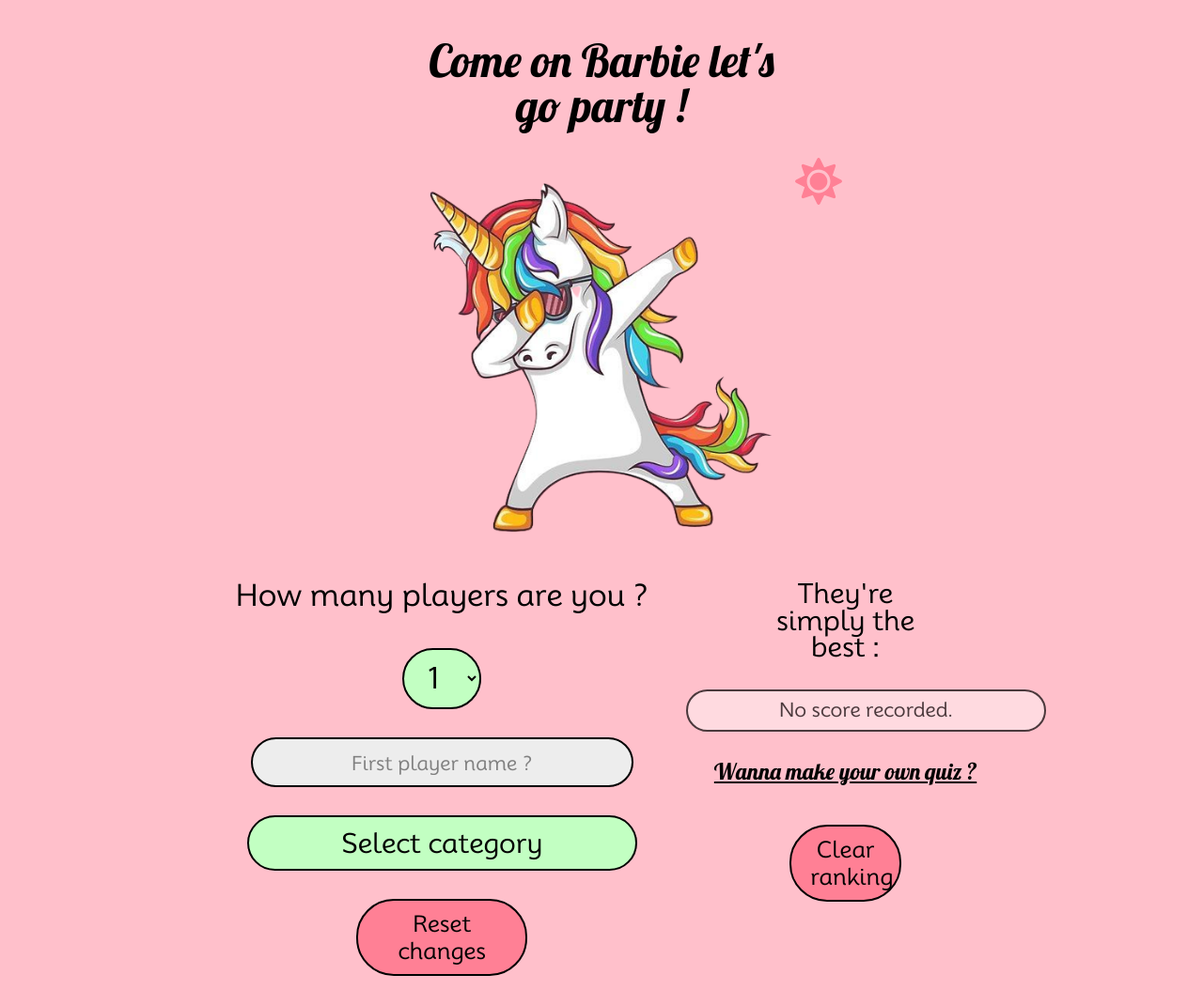
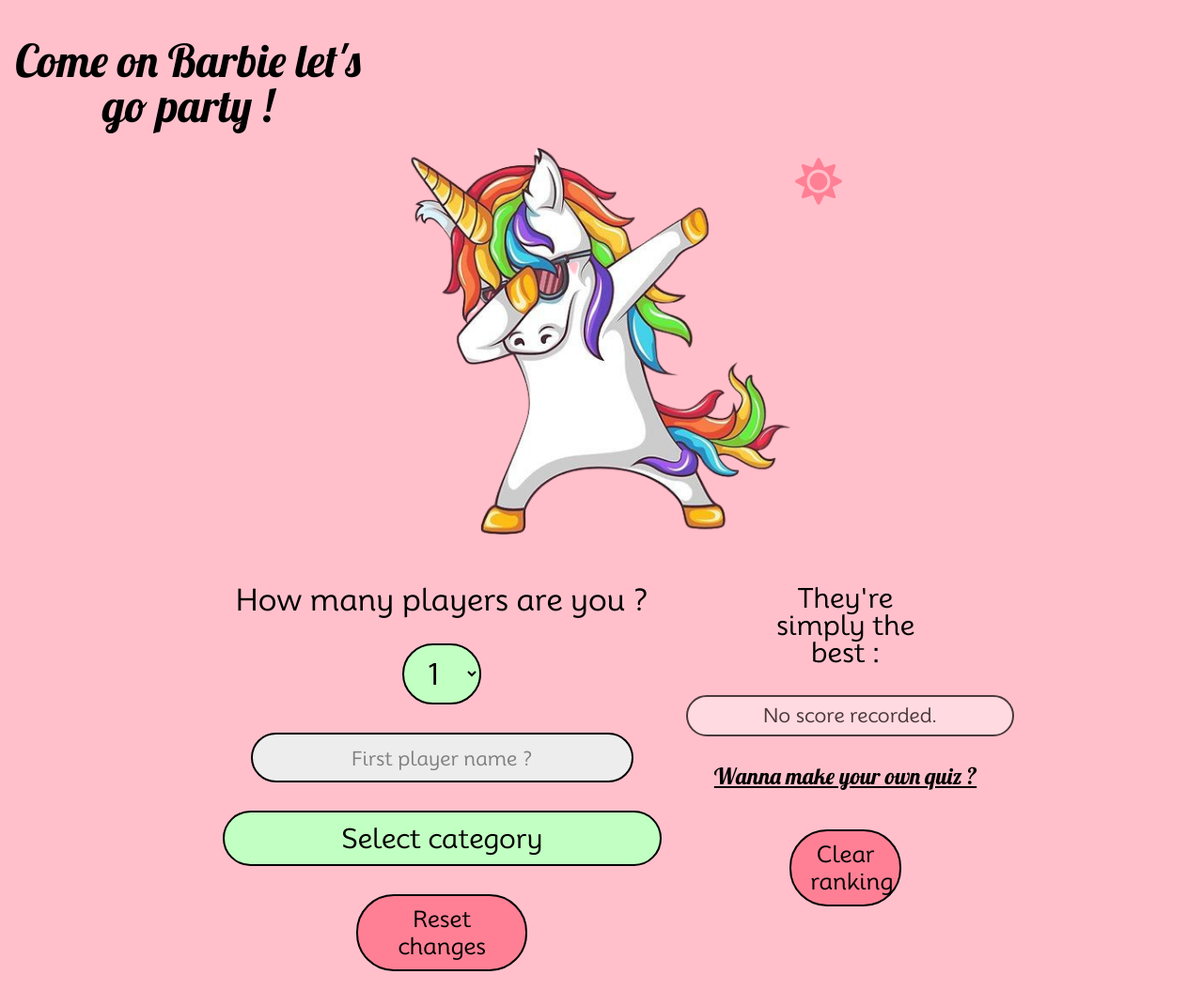
Before and after one commit to Arkayve/come-on-barbie-let-s-go-party, a PHP site: page / in a window 1280 px wide. Shown: the whole page at 94% size. Run offline with PHP 8.4, Linux system fonts and the light colour scheme.

Commit message:
make new css classes

```diff
--- a/assets/css/style.css
+++ b/assets/css/style.css
@@ -80,6 +80,18 @@
     background-color: var(--orange-light) !important;
 }
 
+.w-90 {
+    width: 90%;
+}
+
+.max-w-500 {
+    max-width: 500px;
+}
+
+.m-auto {
+    margin: auto;
+}
+
 /* ELEMENTS */
 body {
     background-color: var(--pink);
@@ -90,8 +102,6 @@ body {
 }
 
 .unicorn {
-    width: 100%;
-    max-width: 450px;
     animation: flip;
     animation-duration: 1.5s;
 }
@@ -101,26 +111,22 @@ body {
     animation-duration: 2s;
 }
 
-.index__main-title-container {
-    display: flex;
-}
-
 h1 {
     font-family: var(--primary-font);
     font-size: 3rem;
-    margin: 40px auto;
+    margin-top: 40px;
     max-width: 400px;
 }
 
 h2 {
     font-size: 2rem;
-    margin: 30px 40px 40px 40px;
+    margin: 30px 40px;
 }
 
 h3 {
     font-size: 1.8rem;
     font-weight: 500;
-    margin: 20px auto 10px auto;
+    margin: 20px auto;
     width: 60%;
 }
 
@@ -207,7 +213,6 @@ h3 {
     font-size: 1.5rem;
     background-color: var(--grey-light);
     width: 70%;
-    max-width: 460px;
     margin: 15px;
     text-align: center;
 }
@@ -222,8 +227,6 @@ h3 {
 .index__player__btn-category {
     background-color: var(--green-light);
     font-size: 1.8rem;
-    width: 80%;
-    max-width: 500px;
     margin: 15px;
 }
 
@@ -239,9 +242,6 @@ h3 {
 .index__ranking-container__list {
     font-size: 1.3rem;
     background-color: var(--pink-light);
-    width: 80%;
-    max-width: 500px;
-    margin: auto;
     margin-top: 30px;
     list-style-type: none;
     opacity: 70%;
@@ -264,7 +264,6 @@ h3 {
 .index__category-container__btn {
     font-size: 1.8rem;
     background-color: var(--grey-light);
-    width: 90%;
     max-width: 370px;
     margin: 15px;
     transition: none;
@@ -285,8 +284,6 @@ h3 {
 
 .index__difficulty-container__btn {
     font-size: 1.8rem;
-    width: 90%;
-    max-width: 500px;
     margin: 15px;
     transition: none;
 }
@@ -314,10 +311,9 @@ h3 {
 
 .game__question {
     font-size: 1.8rem;
+    background-color: var(--pink-light);
+    margin-bottom: 40px;
     width: 80%;
-    max-width: 500px;
-    background-color: var(--pink-light);
-    margin: auto auto 40px auto;
 }
 
 .game__timer {
@@ -325,14 +321,13 @@ h3 {
     background-color: var(--yellow-light);
     width: 30%;
     max-width: 150px;
-    margin: 30px auto 30px auto;
+    margin: 30px auto;
     font-weight: 600;
 }
 
 .game__answer-container__btn {
     font-size: 1.8rem;
     background-color: var(--grey-light);
-    width: 90%;
     max-width: 400px;
     margin: 15px;
 }
@@ -342,7 +337,6 @@ h3 {
     font-size: 1.8rem;
     font-weight: 400;
     width: 70%;
-    max-width: 500px;
     background-color: var(--pink-light);
     margin: 30px auto 10px auto;
 }
@@ -354,8 +348,6 @@ h3 {
 
 .game__anecdote {
     font-size: 1.8rem;
-    width: 90%;
-    max-width: 500px;
     margin: 20px auto;
 }
 
@@ -372,16 +364,9 @@ h3 {
 }
 
 .endgame__stats {
-    width: 90%;
-    max-width: 500px;
     margin: 30px auto;
     font-size: 1.8rem;
     list-style-type: none;
-}
-
-.glory-unicorn {
-    width: 90%;
-    max-width: 500px;
 }
 
 .home-mushroom {
@@ -397,9 +382,6 @@ h3 {
     /* INDEX PAGE */
     .index__responsive-container {
         display: flex;
-        justify-content: center;
-        width: 80%;
-        margin: auto;
     }
 
     .index__switch-mode-container {
@@ -410,18 +392,14 @@ h3 {
         margin-top: 30px;
     }
 
-    .index__ranking-container__list {
-        width: 100% !important;
-    }
-
     .index__category-container__title {
         display: block !important;
     }
 
     .index__category-responsive {
+        display: flex !important;
         flex-direction: row;
         flex-wrap: wrap;
-        display: flex !important;
     }
 
     .index__difficulty-container__nav__img {
@@ -454,7 +432,6 @@ h3 {
 
     .index__difficulty-responsive {
         display: flex;
-        justify-content: space-around;
         margin-top: -50px;
     }
 
--- a/index.php
+++ b/index.php
@@ -17,7 +17,7 @@
 
     <main>
         <section id="index">
-            <div class="index__main-title-container">
+            <div class="index__main-title-container flex">
                 <h1 id="index__main-title">Come on Barbie let's go party !</h1>
                 <div id="index__switch-mode-container" class="index__switch-mode-container">
                     <div class="sun sun-logo">
@@ -34,8 +34,8 @@
                     </div>
                 </div>
             </div>
-            <img id="index__img-unicorn" class="unicorn" alt="dabbing unicorn" src="assets/img/unicorn-bg.png">
-            <div class="index__responsive-container">
+            <img id="index__img-unicorn" class="unicorn w-90 max-w-500" alt="dabbing unicorn" src="assets/img/unicorn-bg.png">
+            <div class="index__responsive-container justify-center w-90 m-auto">
                 <div id="index__player" class="flex column align-center">
                     <h2>How many players are you ?</h2>
                     <select id="index__player__number" class="btn index__player__number">
@@ -45,15 +45,15 @@
                         <option value="4">4</option>
                     </select>
                     <input id="first-player-name" type="text" placeholder="First player name ?"
-                        class="btn index__player__name active">
+                        class="btn index__player__name max-w-500 active">
                     <input id="second-player-name" type="text" placeholder="Second player name ?"
-                        class="btn index__player__name">
+                        class="btn index__player__name max-w-500">
                     <input id="third-player-name" type="text" placeholder="Third player name ?"
-                        class="btn index__player__name">
+                        class="btn index__player__name max-w-500">
                     <input id="fourth-player-name" type="text" placeholder="Fourth player name ?"
-                        class="btn index__player__name">
+                        class="btn index__player__name max-w-500">
                     <button type="button" id="index__player__btn-category"
-                        class="btn index__player__btn-category">Select
+                        class="btn index__player__btn-category w-90 max-w-500">Select
                         category</button>
                     <button type="button" id="index__player__btn-reset" class="btn index__player__btn-reset">Reset
                         changes</button>
@@ -62,7 +62,7 @@
                     <h3 id="index__ranking-container__title" class="index__ranking-container__title">They're simply the
                         best
                         :</h3>
-                    <ol id="index__ranking-container__list" class="btn index__ranking-container__list"></ol>
+                    <ol id="index__ranking-container__list" class="btn index__ranking-container__list w-90 max-w-500 m-auto"></ol>
                     <a id="index__own-quiz-link" class="index__own-quiz-link" href="#">Wanna make your own quiz ?</a>
                     <button type="button" id="index__ranking-container__btn-clear"
                         class="btn index__ranking-container__btn-clear">Clear ranking</button>
@@ -75,62 +75,62 @@
 
                 <div id="index__category-responsive"
                     class="index__category-responsive flex align-center justify-center column">
-                    <button type="button" class="btn index__category-container__btn flex justify-center"
+                    <button type="button" class="btn index__category-container__btn flex justify-center w-90"
                         data-category-name="bieres_belges">Bières belges</button>
-                    <button type="button" class="btn index__category-container__btn flex justify-center"
+                    <button type="button" class="btn index__category-container__btn flex justify-center w-90"
                         data-category-name="covid_19">COVID-19</button>
-                    <button type="button" class="btn index__category-container__btn flex justify-center"
+                    <button type="button" class="btn index__category-container__btn flex justify-center w-90"
                         data-category-name="culture_en_vrac">Culture en
                         vrac</button>
-                    <button type="button" class="btn index__category-container__btn flex justify-center"
+                    <button type="button" class="btn index__category-container__btn flex justify-center w-90"
                         data-category-name="dessins_animes">Dessins
                         animés</button>
-                    <button type="button" class="btn index__category-container__btn flex justify-center"
+                    <button type="button" class="btn index__category-container__btn flex justify-center w-90"
                         data-category-name="faits_de_societe">Faits de
                         société</button>
-                    <button type="button" class="btn index__category-container__btn flex justify-center"
+                    <button type="button" class="btn index__category-container__btn flex justify-center w-90"
                         data-category-name="grands_monuments">Grands
                         monuments</button>
-                    <button type="button" class="btn index__category-container__btn flex justify-center"
+                    <button type="button" class="btn index__category-container__btn flex justify-center w-90"
                         data-category-name="heros_de_kaamelott">Héros de
                         Kaamelott</button>
-                    <button type="button" class="btn index__category-container__btn flex justify-center"
+                    <button type="button" class="btn index__category-container__btn flex justify-center w-90"
                         data-category-name="marques_et_slogans">Marques et
                         slogans</button>
-                    <button type="button" class="btn index__category-container__btn flex justify-center"
+                    <button type="button" class="btn index__category-container__btn flex justify-center w-90"
                         data-category-name="mont_saint_michel">Mont
                         Saint-Michel</button>
-                    <button type="button" class="btn index__category-container__btn flex justify-center"
+                    <button type="button" class="btn index__category-container__btn flex justify-center w-90"
                         data-category-name="mythes_et_legendes">Mythes et
                         légendes</button>
-                    <button type="button" class="btn index__category-container__btn flex justify-center"
+                    <button type="button" class="btn index__category-container__btn flex justify-center w-90"
                         data-category-name="paris_de_nos_jours">Paris de nos
                         jours</button>
-                    <button type="button" class="btn index__category-container__btn flex justify-center"
+                    <button type="button" class="btn index__category-container__btn flex justify-center w-90"
                         data-category-name="series_americaines">Séries
                         américaines</button>
-                    <button type="button" class="btn index__category-container__btn flex justify-center"
+                    <button type="button" class="btn index__category-container__btn flex justify-center w-90"
                         data-category-name="star_trek">Star Trek</button>
-                    <button type="button" class="btn index__category-container__btn flex justify-center"
+                    <button type="button" class="btn index__category-container__btn flex justify-center w-90"
                         data-category-name="stats_internet_2018">Stats internet
                         2018</button>
-                    <button type="button" class="btn index__category-container__btn flex justify-center"
+                    <button type="button" class="btn index__category-container__btn flex justify-center w-90"
                         data-category-name="x_files">X-Files</button>
                 </div>
 
                 <div id="index__difficulty-container"
                     class="index__difficulty-container flex column align-center justify-around hidden">
                     <h2 id="index__difficulty-container__title"></h2>
-                    <div class="index__difficulty-responsive">
+                    <div class="index__difficulty-responsive justify-around">
                         <img src="assets/img/panfa-kawai.png" alt="panda kawai"
                             class="index__difficulty-responsive__img">
                         <div class="index__difficulty-responsive__btn">
                             <button id="débutant" type="button"
-                                class="btn index__difficulty-container__btn easy">Easy</button>
+                                class="btn index__difficulty-container__btn easy w-90 max-w-500">Easy</button>
                             <button id="confirmé" type="button"
-                                class="btn index__difficulty-container__btn medium">Medium</button>
+                                class="btn index__difficulty-container__btn medium w-90 max-w-500">Medium</button>
                             <button id="expert" type="button"
-                                class="btn index__difficulty-container__btn hard">Hard</button>
+                                class="btn index__difficulty-container__btn hard w-90 max-w-500">Hard</button>
                         </div>
                         <img src="assets/img/unicorn-star.png" alt="unicorn with a star"
                             class="index__difficulty-responsive__img">
@@ -152,20 +152,20 @@
         <section id="game" class="game hidden">
 
             <h2 id="game__who-play" class="game__who-play"></h2>
-            <h4 id="game__question" class="btn game__question"></h4>
+            <h4 id="game__question" class="btn game__question max-w-500 m-auto"></h4>
             <p id="game__timer" class="btn game__timer"></p>
 
             <div id="game__answer-container" class="game__answer-container flex column align-center">
-                <button type="button" id="btn-answer-0" class="btn game__answer-container__btn"></button>
-                <button type="button" id="btn-answer-1" class="btn game__answer-container__btn"></button>
-                <button type="button" id="btn-answer-2" class="btn game__answer-container__btn"></button>
-                <button type="button" id="btn-answer-3" class="btn game__answer-container__btn"></button>
+                <button type="button" id="btn-answer-0" class="btn game__answer-container__btn w-90"></button>
+                <button type="button" id="btn-answer-1" class="btn game__answer-container__btn w-90"></button>
+                <button type="button" id="btn-answer-2" class="btn game__answer-container__btn w-90"></button>
+                <button type="button" id="btn-answer-3" class="btn game__answer-container__btn w-90"></button>
             </div>
 
-            <p id="game__comments" class="btn game__comments hidden"></p>
+            <p id="game__comments" class="btn game__comments max-w-500 hidden"></p>
             <img src="assets/img/cat-unicorn.png" alt="cat with unicorn costum" id="cat-unicorn"
                 class="cat-unicorn hidden">
-            <p id="game__anecdote" class="game__anecdote hidden"></p>
+            <p id="game__anecdote" class="game__anecdote w-90 max-w-500 hidden"></p>
             <div id="game__nav" class="game__nav flex justify-around hidden">
                 <img src="assets/img/end-party-btn-light.png" alt="icon arrow left" id="game-end" class="img game__nav__img">
                 <img src="assets/img/validate-btn-light.png" alt="icon validate" id="game-next" class="img game__nav__img">
@@ -175,8 +175,8 @@
 
         <section id="endgame" class="endgame hidden flex column align-center">
             <h2>Here are your game stats !</h2>
-            <p id="endgame__stats" class="endgame__stats"></p>
-            <img src="assets/img/unicorn-ftw.png" alt="glory unicorn" class="glory-unicorn">
+            <p id="endgame__stats" class="endgame__stats w-90 max-w-500"></p>
+            <img src="assets/img/unicorn-ftw.png" alt="glory unicorn" class="glory-unicorn w-90 max-w-500">
             <img src="assets/img/home-mushroom.png" alt="home mushroom" id="home-mushroom" class="img home-mushroom">
         </section>
 
```
